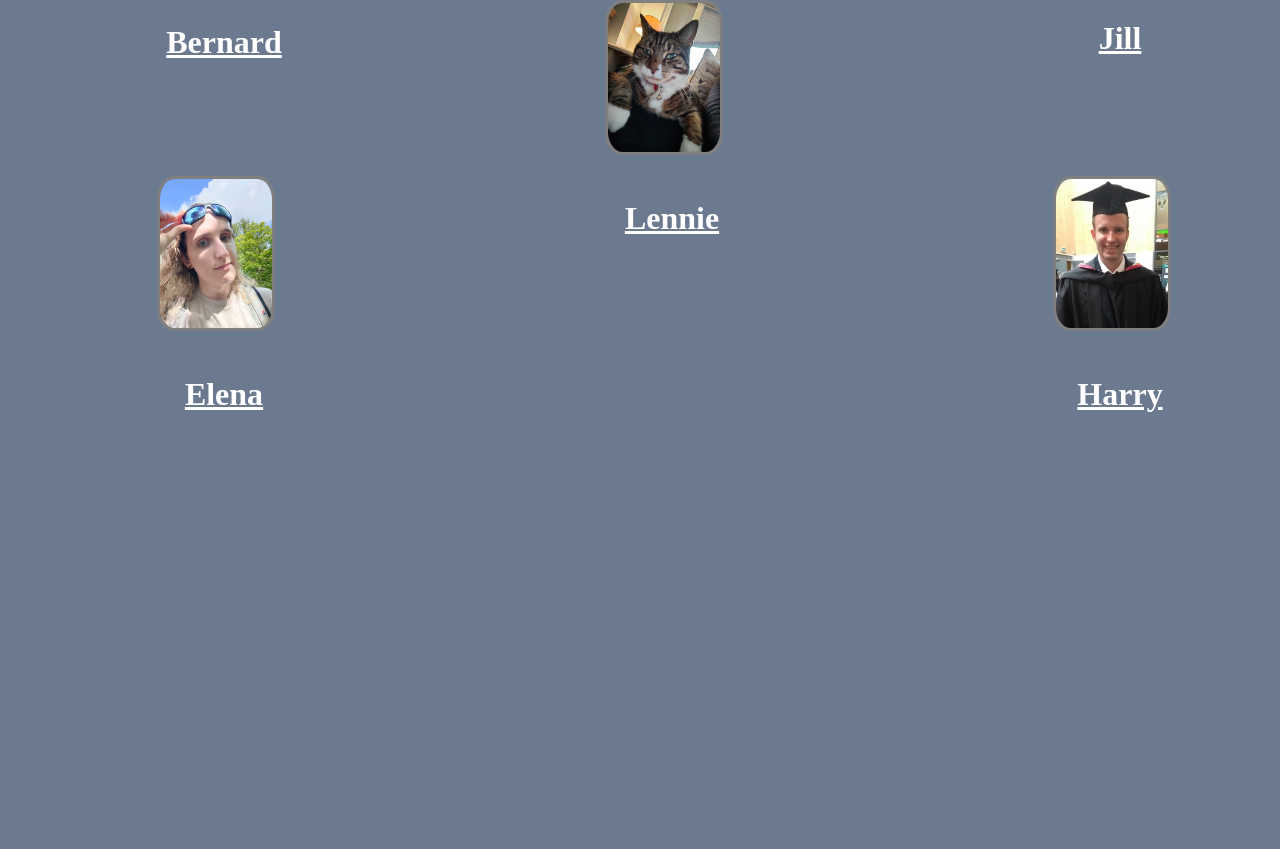
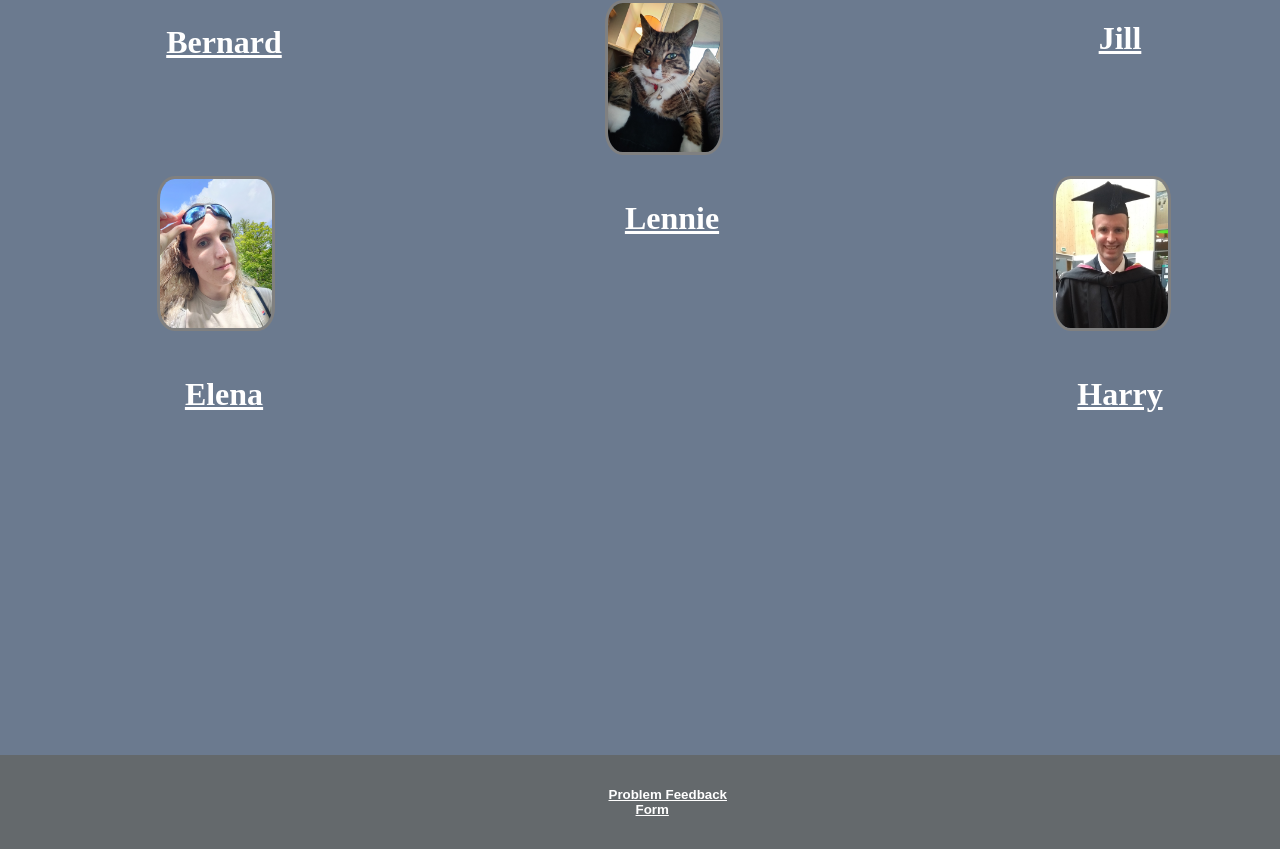
Before and after one commit to JillThomas799/thomasfamilyblog-2024-2025git, a React (Create React App) app: page / in a window 1280 px wide. Shown: the part 650-1499 px from the top of the page. Before the commit the page ends 1277 px from the top, so only its background shows below. Built offline with nearby package versions, Linux system fonts and the light colour scheme.

Commit message:
Addition of footer on home page with problem feedback link

```diff
--- a/src/App.js
+++ b/src/App.js
@@ -8,6 +8,7 @@ import ElenaBioImage from 'images/ElenaBioImage.jpg';
 import HarryBioImage from 'images/HarryBioImage.jpg';
 import Button from 'components/buttons'; //imported as default function from components/buttons
 import Dropdown from 'components/dropdown'; //imported as default function from components/dropdown
+import Footer from 'components/footer'; //imported as default function from components/footer
 
 import { Link } from "react-router-dom";
 
@@ -119,6 +120,7 @@ export default function App() {
           <HarryPortalEntry />
         <div></div>
         </div>
+        <Footer />
       </div>
     </body>
   );
--- a/src/April2024.js
+++ b/src/April2024.js
@@ -234,4 +234,6 @@ export default function April2024() {
 
     </div> /* Closing tag for root div*/
   );
+
+
 }
--- a/src/components/buttons.js
+++ b/src/components/buttons.js
@@ -1,4 +1,4 @@
-import React from 'react'
+ import React from 'react'
 import './buttons.css';
 
 export default function Button(props) {
--- /dev/null
+++ b/src/components/footer.css
@@ -0,0 +1,58 @@
+.footer{
+  display:flex;
+  flex-direction:row;
+  align-items:center;
+  justify-content:space-around;
+  color:white;
+  font-weight:bold;
+  width:100%;
+  background-color:#64696c;
+  margin-top:10%;
+
+}
+
+.footer ul{
+   list-style-type: none;
+   display:flex;
+   flex-direction:row;
+   align-items:center;
+   justify-content:space-between;
+}
+
+.footer li{
+  padding:15px;
+}
+
+.buttonFooter{
+  border:none;
+  background-color:#64696c;
+  color:white;
+}
+
+.buttonFooter a{
+  color:white;
+  text-decoration: none;
+  text-decoration: underline;
+  -moz-text-decoration: none;
+  padding:10%;
+  font-weight:bold;
+}
+
+#sendFeedback{
+  width: contain;
+  height: contain;
+  padding:5% 15%;
+  visibility:hidden;
+  background-color: #0D98BA;
+  color:black;
+  z-index: 1;
+  display:flex;
+  flex-direction:column;
+  align-items:center;
+  justify-content:center;
+  position:absolute;
+}
+
+.feedbackLabel{
+  margin:5%;
+}
--- a/src/components/footer.js
+++ b/src/components/footer.js
@@ -0,0 +1,15 @@
+import React from 'react'
+import { Link } from 'react-router-dom'
+import './footer.css';
+
+export default function Footer(props) {
+  return (
+    <footer className="footer">
+        <ul>
+        <li className="sendFeedback">
+            <button className="buttonFooter" id="problemfeedback"><Link to="https://forms.gle/DFrwNqE4mH28M3LY6" target="_blank" title="Please complete and submit this form if this website is not displaying correctly on your device">Problem Feedback Form </Link></button>
+        </li>
+        </ul>
+        </footer>
+  );
+};
```
